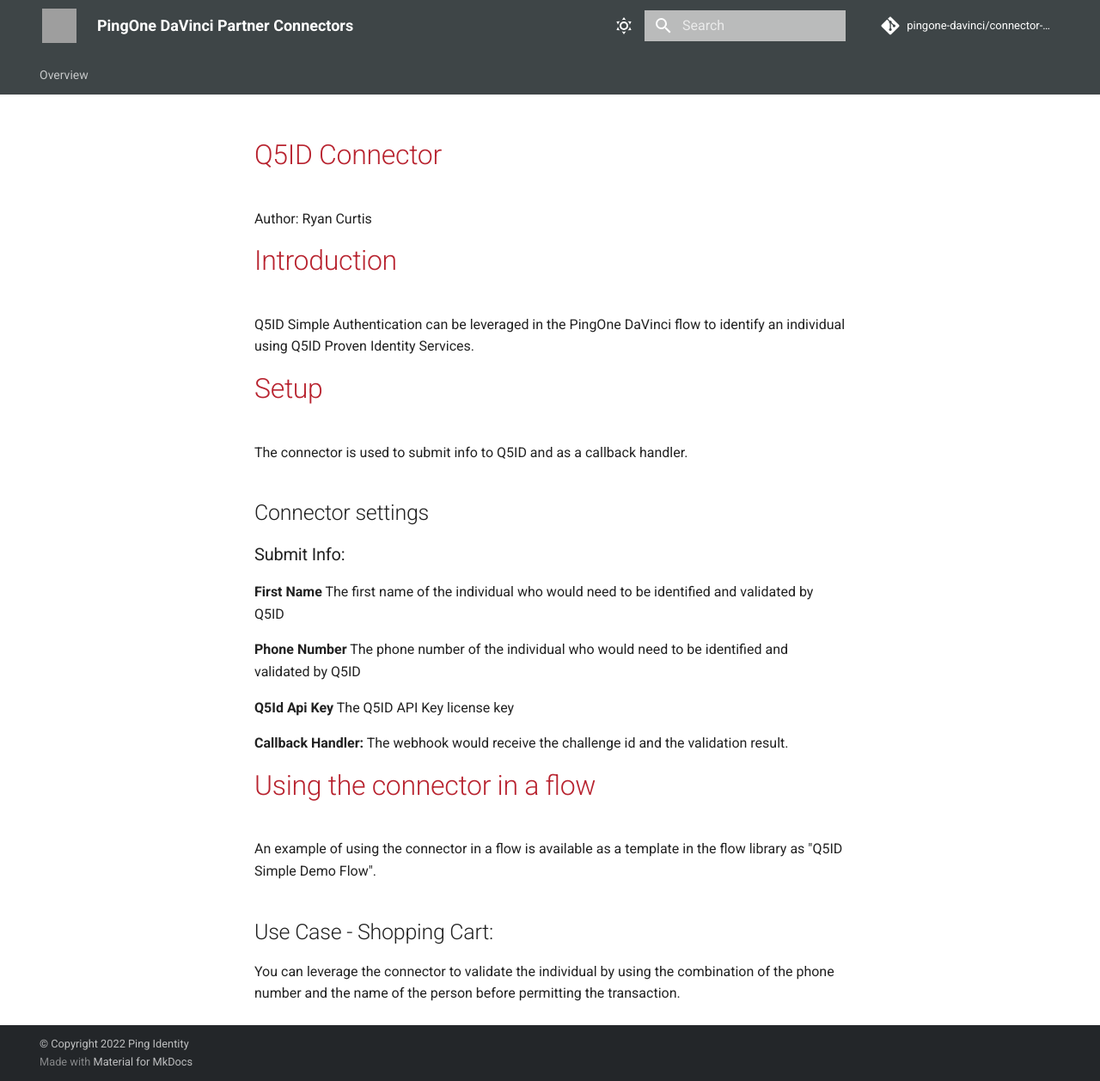
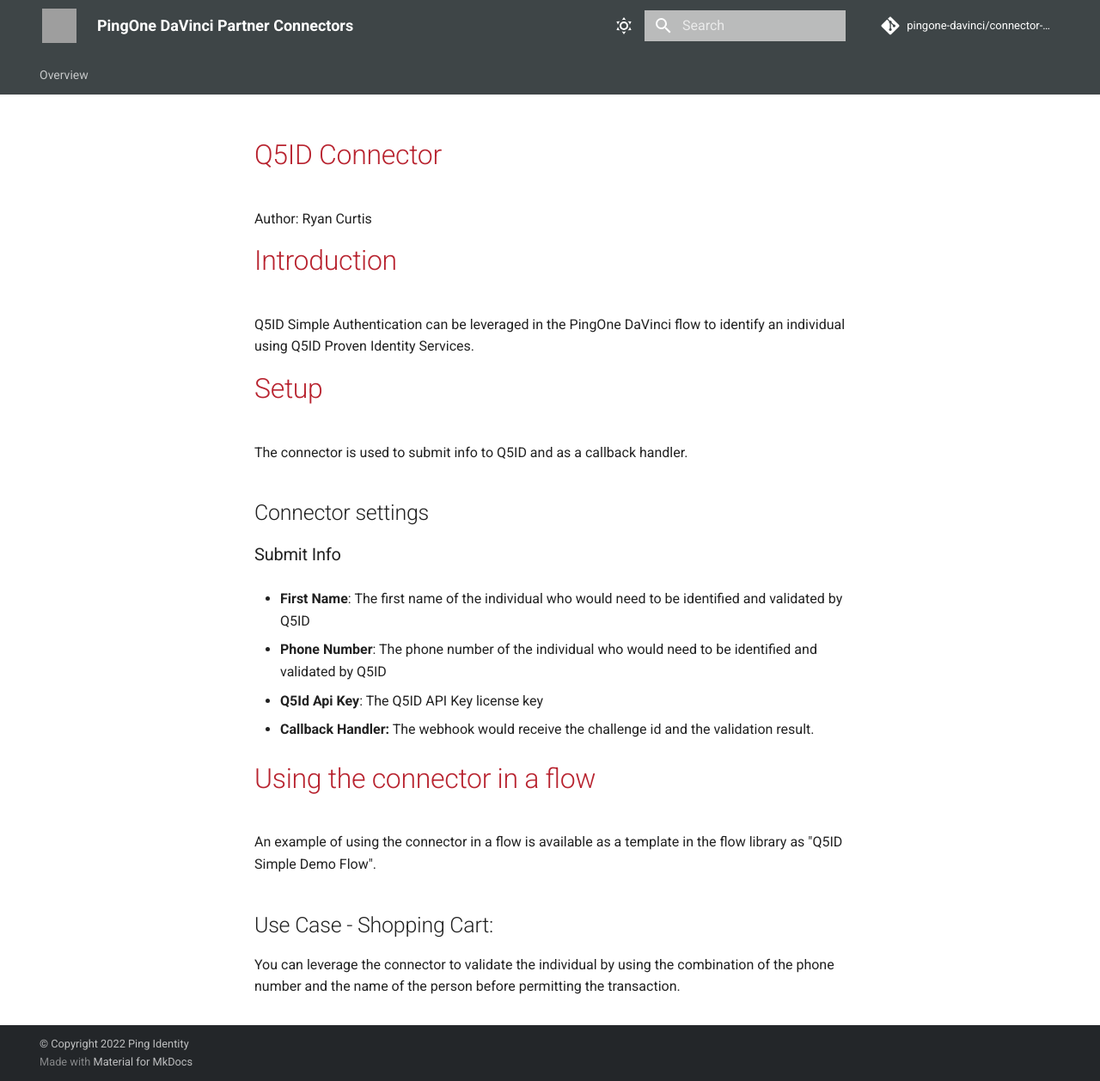
Before and after one commit to pingone-davinci/documentation, an MkDocs documentation site: the page built from docs/q5id/README.md, in a window 1280 px wide and 1258 px high. Shown: the whole window at 86% size. Built offline with MkDocs 1.6.1 and Material for MkDocs 9.7.7, drawn with Linux system fonts in a browser that asks for light colours; comment, search, counter and statistics services are not loaded; grey boxes are pictures that could not be loaded.

```diff
--- a/docs/q5id/README.md
+++ b/docs/q5id/README.md
@@ -15,18 +15,18 @@ The connector is used to submit info to Q5ID and as a callback handler.
 
 ## Connector settings
 
-### Submit Info:
+### Submit Info
 
-**First Name**
+- **First Name**:
 The first name of the individual who would need to be identified and validated by Q5ID
 
-**Phone Number**
+- **Phone Number**:
 The phone number of the individual who would need to be identified and validated by Q5ID
 
-**Q5Id Api Key**
+- **Q5Id Api Key**:
 The Q5ID API Key license key
 
-**Callback Handler:**
+- **Callback Handler:**
 The webhook would receive the challenge id and the validation result.
 
 # Using the connector in a flow
```
